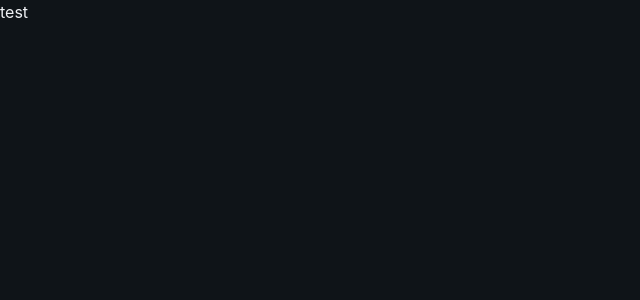
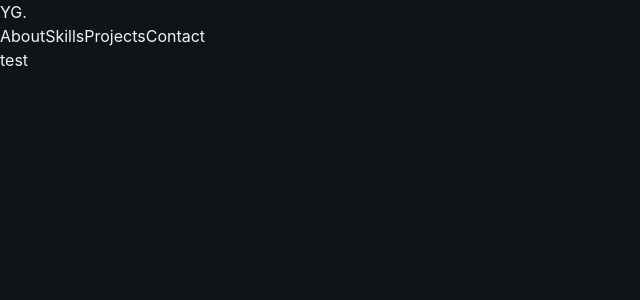
Before and after one commit to yujia10/Personal-Portfolio, a React (Vite) app: page / in a window 1280 px wide. Shown: the top 300 px of the page, without its empty margins (0-640 px from the left). Built offline with nearby package versions, Linux system fonts and the light colour scheme.

Commit message:
Add navbar structure

```diff
--- a/src/App.jsx
+++ b/src/App.jsx
@@ -3,12 +3,13 @@ import {Hero} from "@/sections/Hero";
 import {About} from "@/sections/About";
 import {Skills} from "@/sections/Skills";
 import {Projects} from "@/sections/Projects";
-import { Contact } from "./sections/Contact";
+import { Contact } from "@/sections/Contact";
+import { Navbar } from "@/layout/Navbar";
 
 function App() {
   return (
     <div className="min-h-screen overflow-x-hidden">
-
+      <Navbar />
       <main>
         <Hero />
         <About />
--- a/src/layout/Navbar.jsx
+++ b/src/layout/Navbar.jsx
@@ -1,3 +1,27 @@
+const navLinks = [
+  {href: "#about", label:"About"},
+  {href: "#skills", label:"Skills"},
+  {href: "#projects", label:"Projects"},
+  {href: "#contat", label:"Contact"},
+]
+
 export const Navbar = () => {
-  return <header></header>
+  return (
+    <header>
+      <nav>
+        <a>
+          YG<span>.</span>
+        </a>
+
+        {/* Desktop Nav */}
+        <div>
+          <div>
+            {navLinks.map((link,index) => (
+              <a href={link.href} key={index}>{link.label}</a>
+            ))}
+          </div>
+        </div>
+      </nav>
+    </header>
+  )
 }
```
